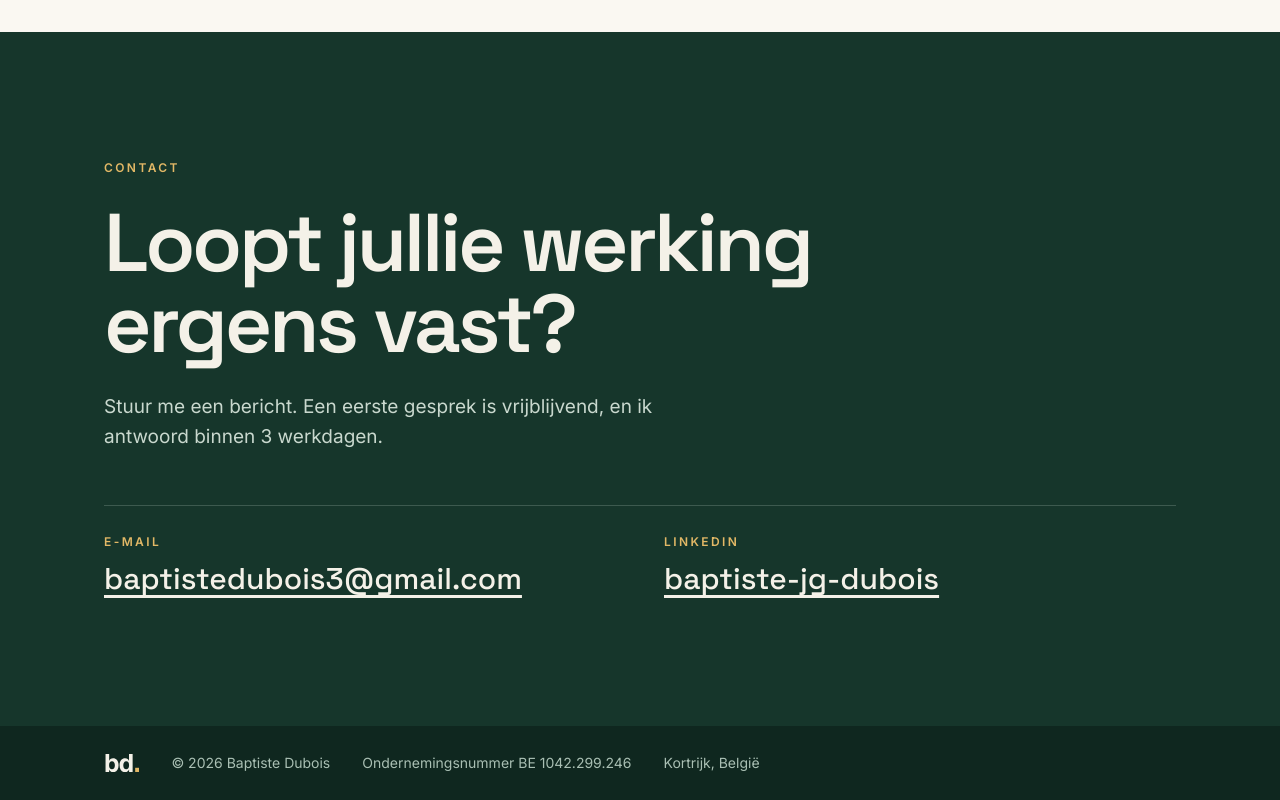
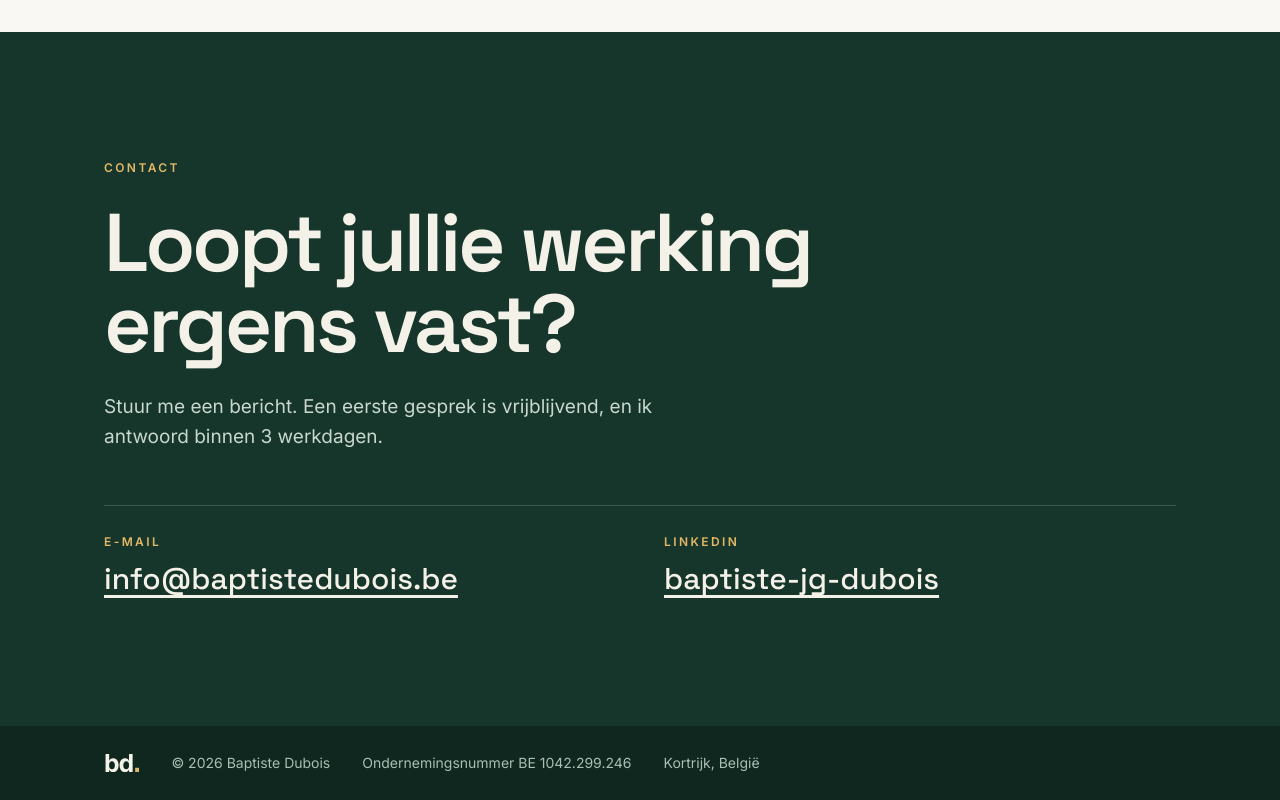
Before and after one commit to BapDub/BapDub.github.io, a plain HTML site: page index.html in a window 1280 px wide. Shown: the part 4539-5339 px from the top of the page. Drawn offline with Linux system fonts and the light colour scheme.

Commit message:
E-mailadres terug naar info@baptistedubois.be
Co-Authored-By: Claude Opus 5.5 <noreply@anthropic.com>
Claude-Session: https://claude.ai/code/session_014NBjVU54pvEmG2DUR3Hm17

```diff
--- a/index.html
+++ b/index.html
@@ -174,7 +174,7 @@ a{color:#16362B}a:hover{color:#85601D}
 <h2 style="margin: 0; font-family: 'Space Grotesk', Inter, system-ui, sans-serif; font-size: clamp(40px, 6.4vw, 88px); line-height: 0.98; font-weight: 600; letter-spacing: -0.04em; max-width: 11em; text-wrap: balance">Loopt jullie werking ergens vast?</h2>
 <p style="margin: 0; font-size: 19px; line-height: 1.6; color: #C9D8CE; max-width: 30em">Stuur me een bericht. Een eerste gesprek is vrijblijvend, en ik antwoord binnen 3 werkdagen.</p>
 <div style="display: grid; grid-template-columns: repeat(auto-fit, minmax(min(280px, 100%), 1fr)); gap: 28px 48px; margin-top: 24px; padding-top: 28px; border-top: 1px solid rgba(201,216,206,0.22)">
-<div style="display: flex; flex-direction: column; gap: 10px"><span style="font-size: 12px; font-weight: 600; letter-spacing: 0.2em; text-transform: uppercase; color: #E2B866">E-mail</span><a href="mailto:baptistedubois3@gmail.com" style="font-family: 'Space Grotesk', Inter, system-ui, sans-serif; font-size: clamp(22px, 2.4vw, 30px); font-weight: 500; color: #F4F1E8; text-underline-offset: 6px; overflow-wrap: anywhere">baptistedubois3@gmail.com</a></div>
+<div style="display: flex; flex-direction: column; gap: 10px"><span style="font-size: 12px; font-weight: 600; letter-spacing: 0.2em; text-transform: uppercase; color: #E2B866">E-mail</span><a href="mailto:info@baptistedubois.be" style="font-family: 'Space Grotesk', Inter, system-ui, sans-serif; font-size: clamp(22px, 2.4vw, 30px); font-weight: 500; color: #F4F1E8; text-underline-offset: 6px; overflow-wrap: anywhere">info@baptistedubois.be</a></div>
 <div style="display: flex; flex-direction: column; gap: 10px"><span style="font-size: 12px; font-weight: 600; letter-spacing: 0.2em; text-transform: uppercase; color: #E2B866">LinkedIn</span><a href="https://www.linkedin.com/in/baptiste-jg-dubois/" style="font-family: 'Space Grotesk', Inter, system-ui, sans-serif; font-size: clamp(22px, 2.4vw, 30px); font-weight: 500; color: #F4F1E8; text-underline-offset: 6px; overflow-wrap: anywhere">baptiste-jg-dubois</a></div>
 </div>
 </div>
```
